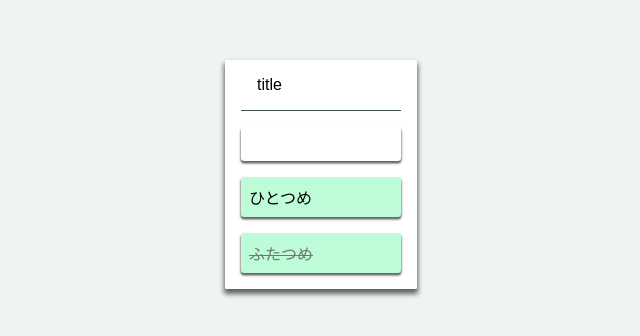
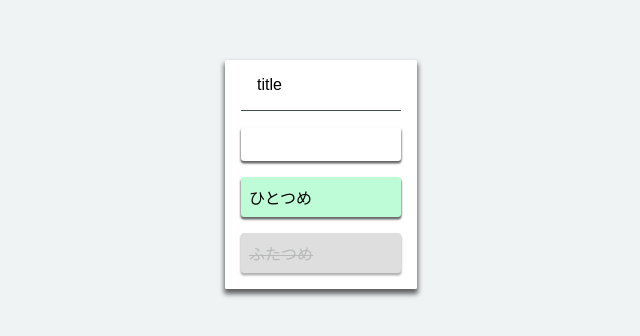
Before and after one commit to ebiryu/react-redux-study, a React (Create React App) app: page / in a window 1280 px wide. Shown: the part 180-516 px from the top of the page, without its empty margins (319-959 px from the left). Built offline with nearby package versions, Linux system fonts and the light colour scheme.

Commit message:
update css

```diff
--- a/src/css/main.css
+++ b/src/css/main.css
@@ -54,8 +54,11 @@ li {
   background-color: #befcd8;
   border-radius: 0.2rem;
   box-shadow: 0px 2px 2px 0.5px rgba(0,0,0,0.6);
+  cursor: pointer;
 }
 .column__item--done {
+  opacity: 0.5;
+  background-color: #bebebe;
   color: #727774;
   text-decoration: line-through;
 }
```
